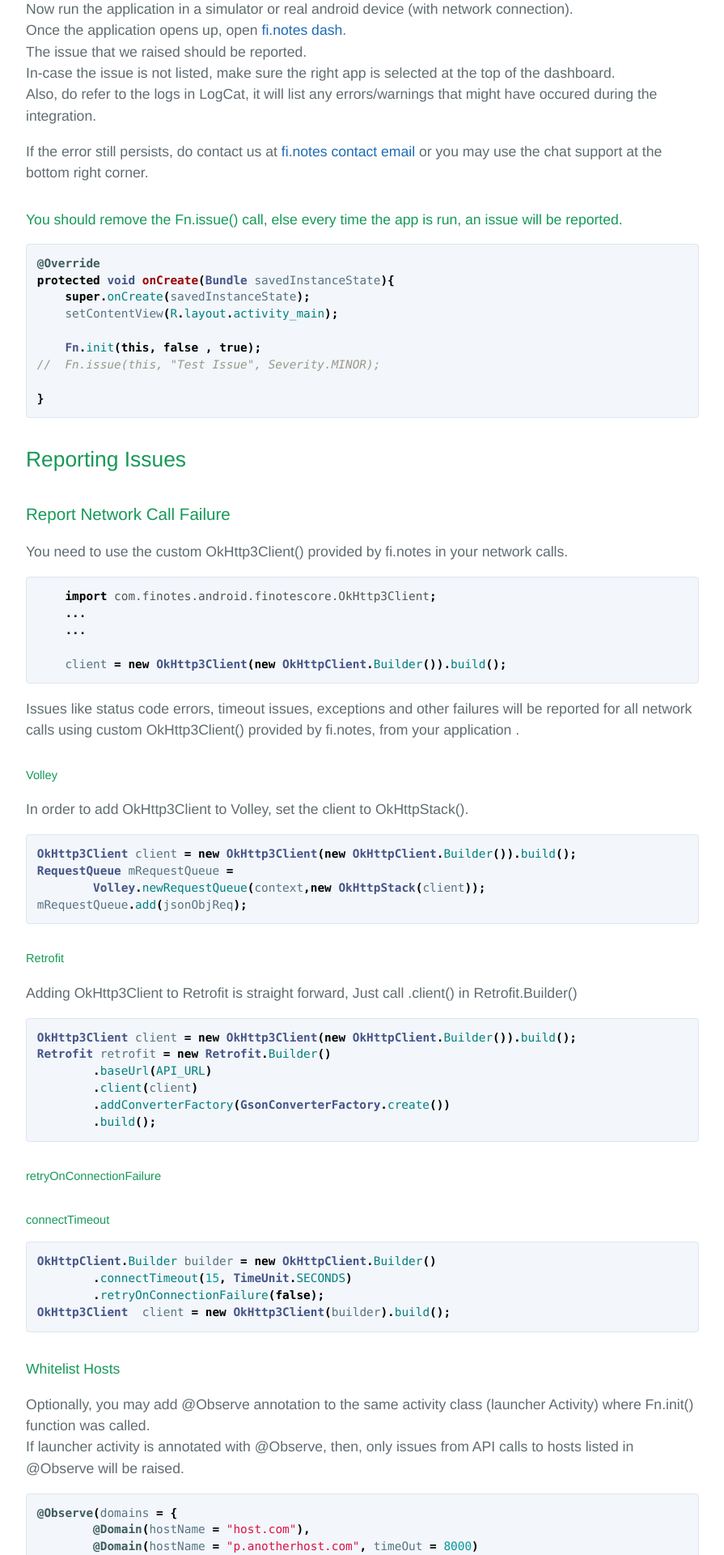
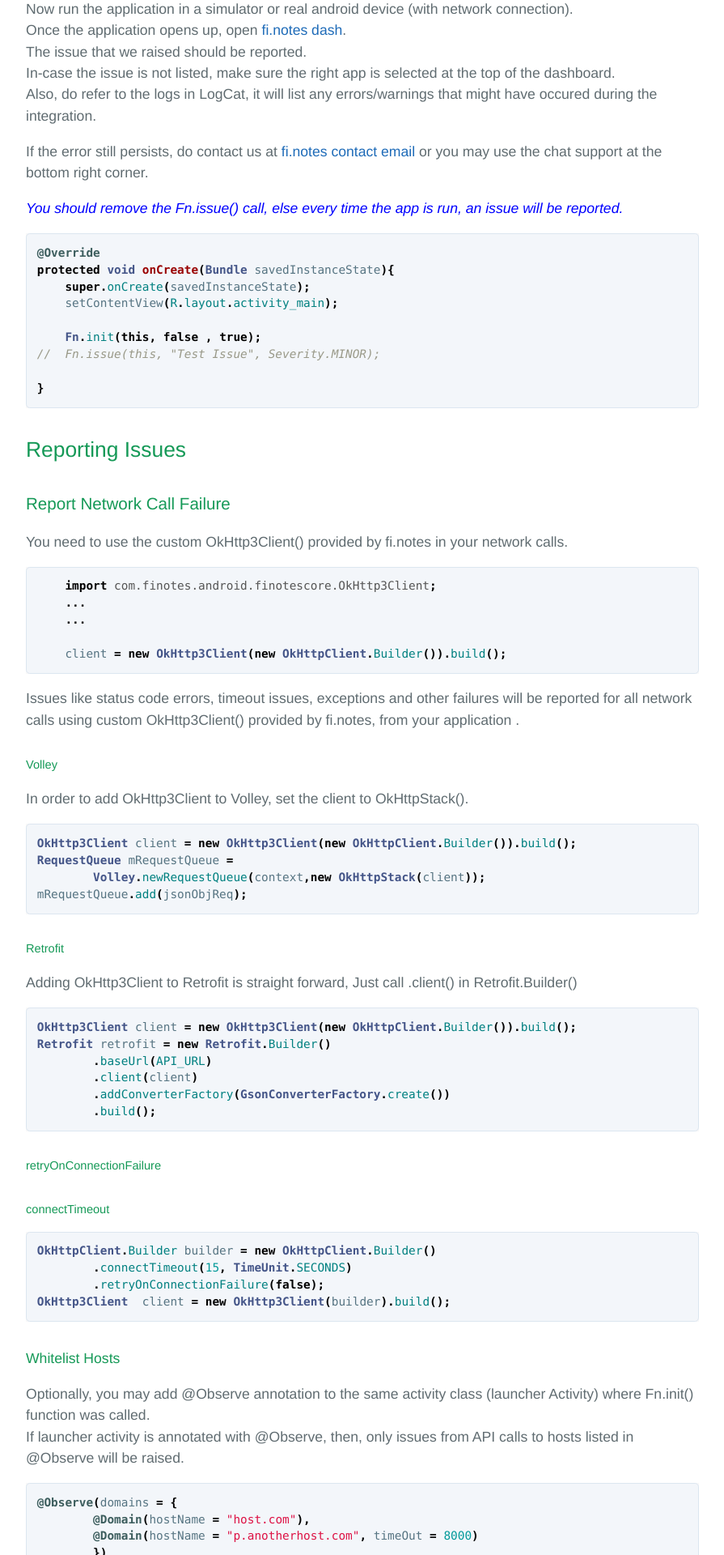
Before and after one commit to finotes/finotes.github.io, a Jekyll site: the page built from _posts/2018-01-19-android-java-docs.md, in a window 1280 px wide. Shown: the part 3026-4946 px from the top of the page at 81% size, without its empty margins (192-1087 px from the left). Built offline with Jekyll 4.4.1, drawn with Linux system fonts in a browser that asks for light colours; some web fonts are replaced.

Commit message:
Update 2018-01-19-android-java-docs.md

````diff
--- a/_posts/2018-01-19-android-java-docs.md
+++ b/_posts/2018-01-19-android-java-docs.md
@@ -121,7 +121,7 @@ Also, do refer to the logs in LogCat, it will list any errors/warnings that migh
 
 If the error still persists, do contact us at [fi.notes contact email](mailto:support@finotes.com) or you may use the chat support at the bottom right corner.
 
-#### You should remove the Fn.issue() call, else every time the app is run, an issue will be reported.
+<span style="color:blue">*You should remove the Fn.issue() call, else every time the app is run, an issue will be reported.*</span>
 
 ```java
 @Override
````
